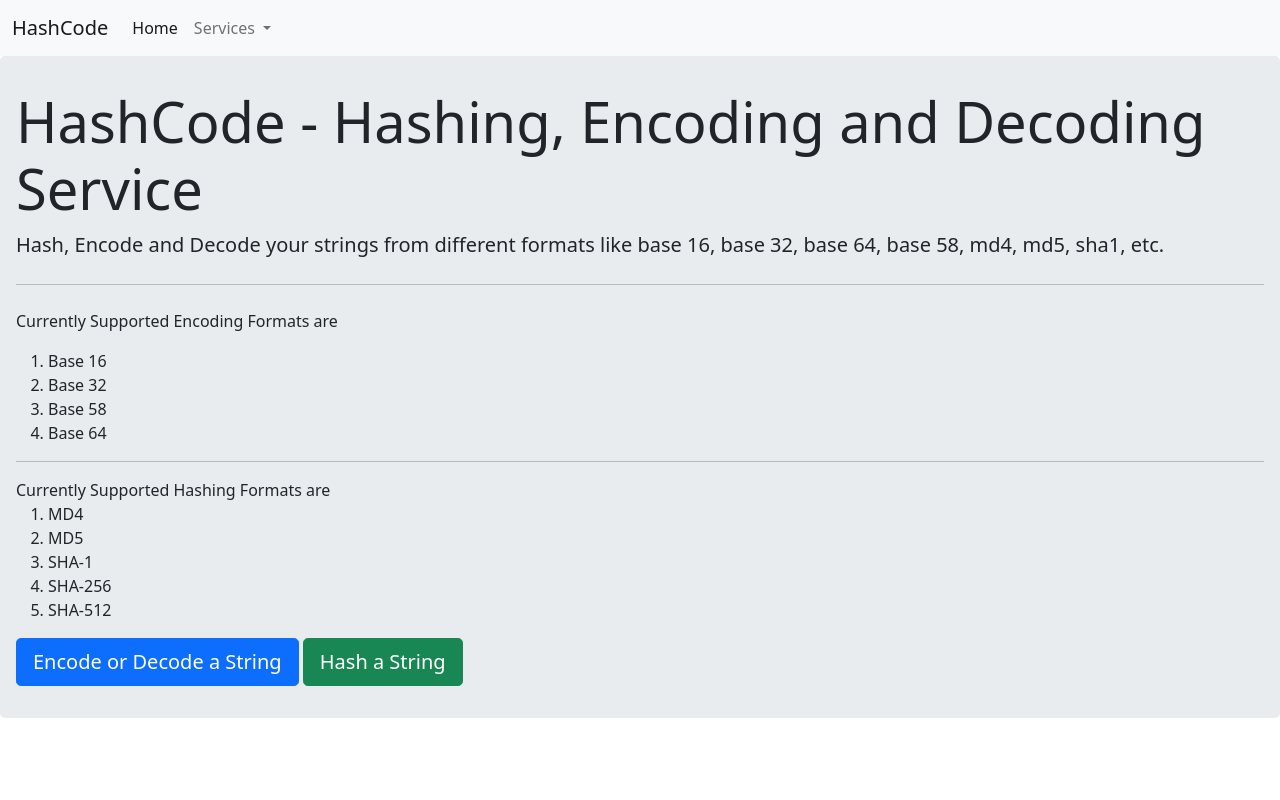
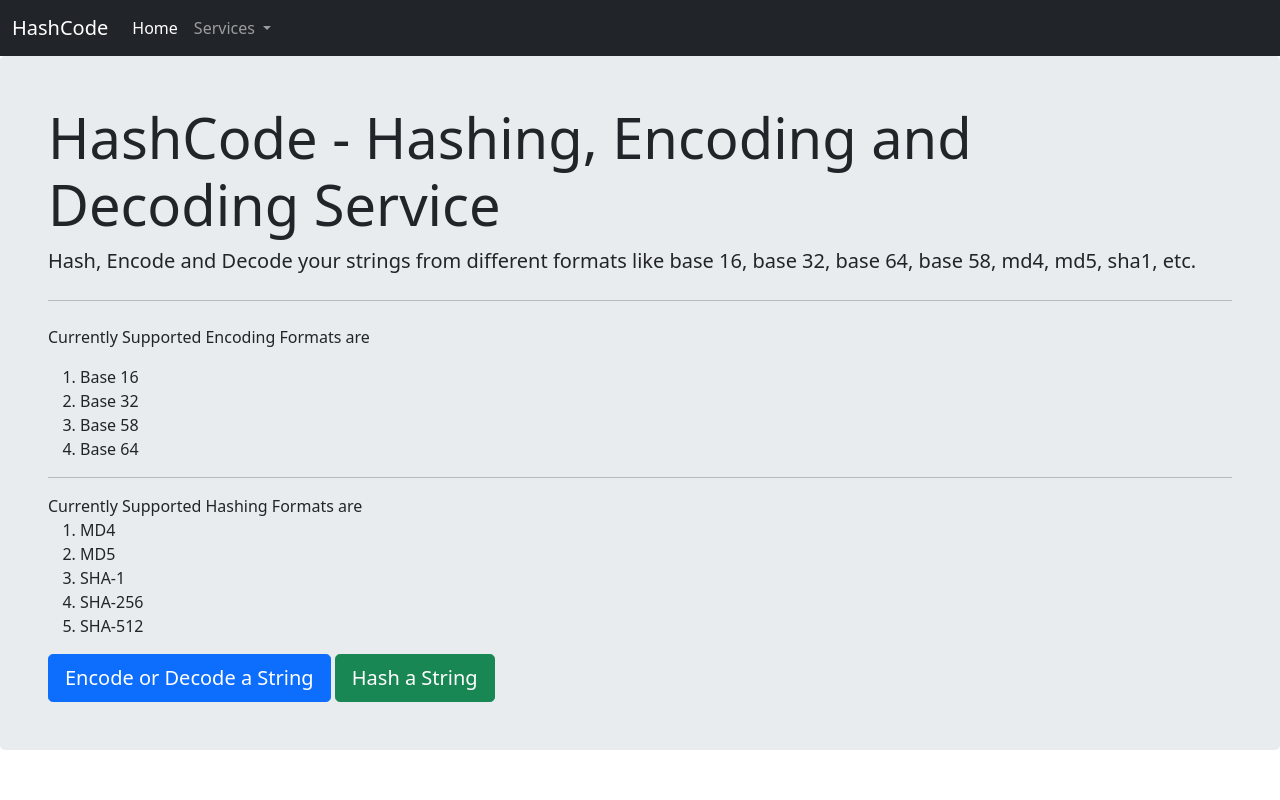
Before and after one commit to ayushb2002/hashCode-frontend, a Flask app: page / in a window 1280 px wide. Run offline with Flask 2, Linux system fonts and the light colour scheme.

Commit message:
Updated styles

```diff
--- a/templates/end/decode.html
+++ b/templates/end/decode.html
@@ -10,7 +10,7 @@
 </head>
 <body>
     <header>
-        <nav class="navbar navbar-expand-lg navbar-light bg-light">
+        <nav class="navbar navbar-expand-lg navbar-dark bg-dark">
             <div class="container-fluid">
                 <a class="navbar-brand" href="#">HashCode</a>
                 <button class="navbar-toggler" type="button" data-bs-toggle="collapse"
--- a/templates/end/encode.html
+++ b/templates/end/encode.html
@@ -10,7 +10,7 @@
 </head>
 <body>
     <header>
-        <nav class="navbar navbar-expand-lg navbar-light bg-light">
+        <nav class="navbar navbar-expand-lg navbar-dark bg-dark">
             <div class="container-fluid">
                 <a class="navbar-brand" href="#">HashCode</a>
                 <button class="navbar-toggler" type="button" data-bs-toggle="collapse"
--- a/templates/end/index.html
+++ b/templates/end/index.html
@@ -10,7 +10,7 @@
 </head>
 <body>
     <header>
-        <nav class="navbar navbar-expand-lg navbar-light bg-light">
+        <nav class="navbar navbar-expand-lg navbar-dark bg-dark">
             <div class="container-fluid">
                 <a class="navbar-brand" href="#">HashCode</a>
                 <button class="navbar-toggler" type="button" data-bs-toggle="collapse"
--- a/templates/hashers/genHash.html
+++ b/templates/hashers/genHash.html
@@ -10,7 +10,7 @@
 </head>
 <body>
     <header>
-        <nav class="navbar navbar-expand-lg navbar-light bg-light">
+        <nav class="navbar navbar-expand-lg navbar-dark bg-dark">
             <div class="container-fluid">
                 <a class="navbar-brand" href="#">HashCode</a>
                 <button class="navbar-toggler" type="button" data-bs-toggle="collapse"
--- a/templates/hashers/index.html
+++ b/templates/hashers/index.html
@@ -10,7 +10,7 @@
 </head>
 <body>
     <header>
-        <nav class="navbar navbar-expand-lg navbar-light bg-light">
+        <nav class="navbar navbar-expand-lg navbar-dark bg-dark">
             <div class="container-fluid">
                 <a class="navbar-brand" href="#">HashCode</a>
                 <button class="navbar-toggler" type="button" data-bs-toggle="collapse"
--- a/templates/index.html
+++ b/templates/index.html
@@ -15,7 +15,7 @@
 
 <body>
     <header>
-        <nav class="navbar navbar-expand-lg navbar-light bg-light">
+        <nav class="navbar navbar-expand-lg navbar-dark bg-dark">
             <div class="container-fluid">
                 <a class="navbar-brand" href="#">HashCode</a>
                 <button class="navbar-toggler" type="button" data-bs-toggle="collapse"
@@ -55,7 +55,7 @@
 </style>
 
 <main>
-    <div class="jumbotron">
+    <div class="jumbotron p-5">
         <h1 class="display-4">HashCode - Hashing, Encoding and Decoding Service</h1>
         <p class="lead">Hash, Encode and Decode your strings from different formats like base 16, base 32, base 64, base 58, md4, md5, sha1, etc.</p>
         <hr class="my-4">
```
